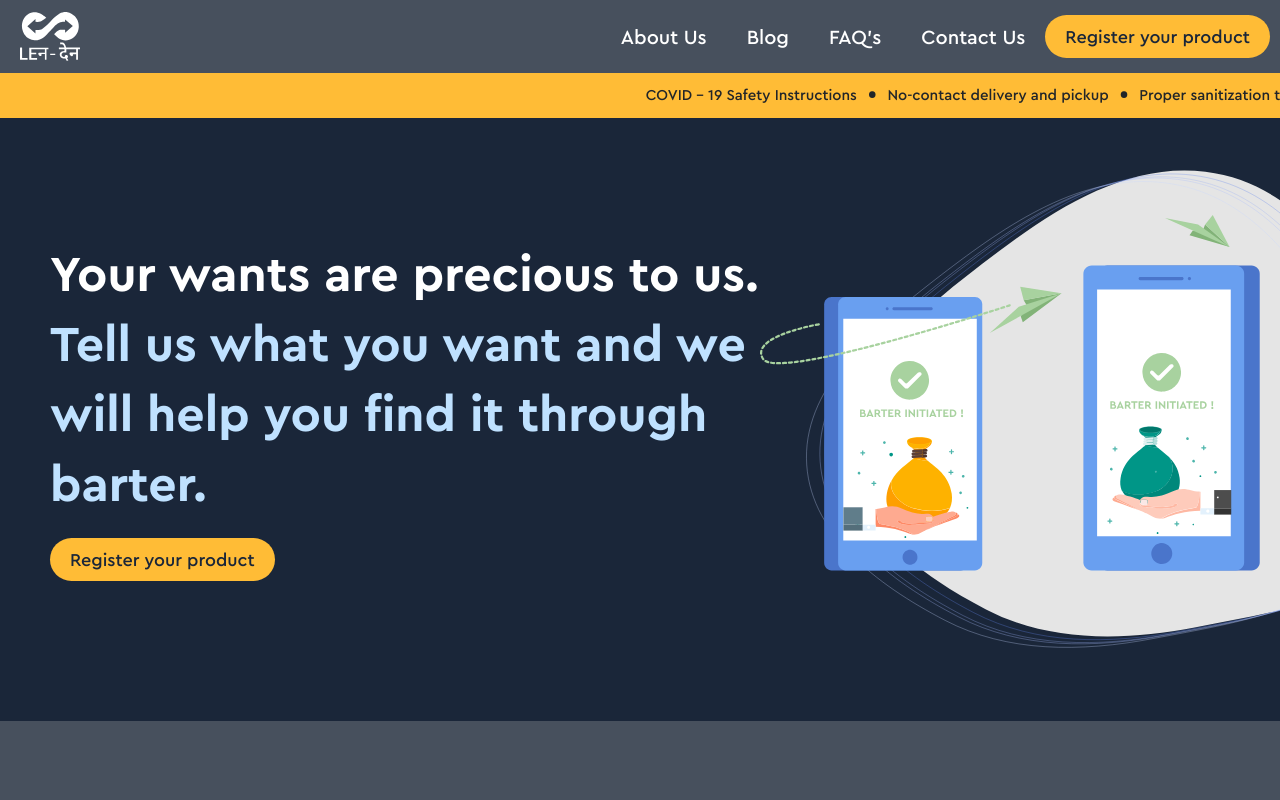
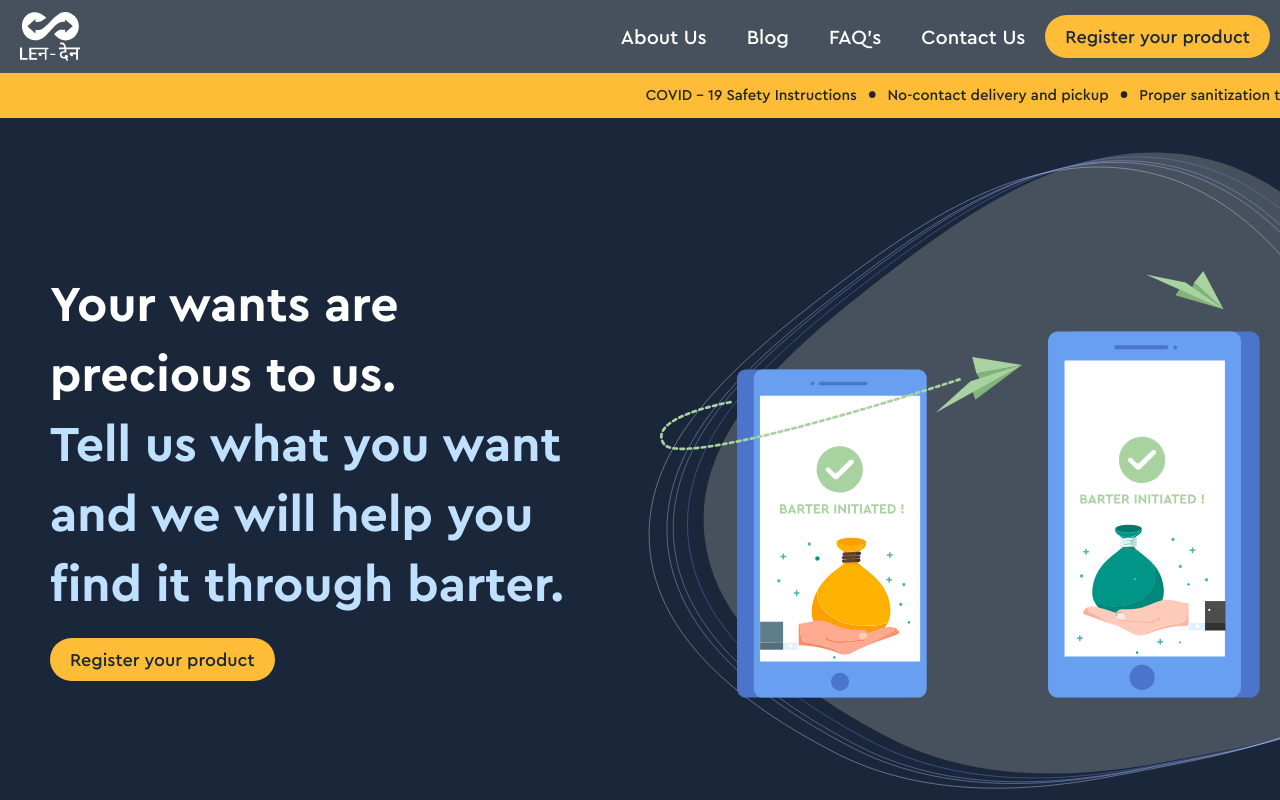
Before and after one commit to TheDemon12/lenden-coming-soon-v2, a React (Create React App) app: page / in a window 1280 px wide. Shown: the top 800 px of the page. Built offline with nearby package versions, Linux system fonts and the light colour scheme.

Commit message:
banner: increase bg size
Signed-off-by: kartik <kartikbhalla12@gmail.com>

```diff
--- a/src/scss/home/_banner.scss
+++ b/src/scss/home/_banner.scss
@@ -1,11 +1,23 @@
 .banner {
-	@include spacing(12rem);
+	@include spacing(20rem);
 
 	color: white;
 	position: relative;
 	display: flex;
 	align-items: center;
 
+	@media (max-width: 1400px) {
+		padding: 15rem 5rem;
+	}
+	@media (max-width: 1200px) {
+		padding: 12rem 5rem;
+	}
+	@media (max-width: 990px) {
+		padding: 10rem 5rem;
+	}
+	@media (max-width: 850px) {
+		padding: 6rem 5rem;
+	}
 	@media (max-width: 700px) {
 		padding: 8rem 5rem;
 	}
@@ -46,18 +58,21 @@
 				color: #fff;
 			}
 		}
+		@media (max-width: 1400px) {
+			max-width: 55rem;
+		}
 
 		@media (max-width: 1200px) {
 			font-size: 4rem;
 			line-height: 6rem;
-			max-width: 60rem;
+			max-width: 45rem;
 		}
 		@media (max-width: 990px) {
 			font-size: 3.5rem;
 			line-height: 5rem;
-			max-width: 50rem;
+			max-width: 35rem;
 		}
-		@media (max-width: 900px) {
+		@media (max-width: 850px) {
 			max-width: 35rem;
 		}
 
@@ -76,18 +91,25 @@
 	.barter {
 		z-index: 1;
 		position: absolute;
-		bottom: 15rem;
+		// bottom: 20rem;
 		right: 2rem;
-		width: 50rem;
+		width: 65rem;
+
+		@media (max-width: 1400px) {
+			width: 60rem;
+		}
 
 		@media (max-width: 1200px) {
-			width: 40rem;
-			bottom: 18rem;
+			width: 50rem;
+			// bottom: 18rem;
 		}
 
 		@media (max-width: 990px) {
-			width: 35rem;
-			bottom: 20rem;
+			width: 50rem;
+			// bottom: 20rem;
+		}
+		@media (max-width: 850px) {
+			width: 40rem;
 		}
 		@media (max-width: 700px) {
 			display: none;
@@ -98,14 +120,20 @@
 		// z-index: -1;
 		position: absolute;
 		right: 0;
-		height: 60rem;
+		height: 85rem;
+		@media (max-width: 1400px) {
+			height: 80rem;
+		}
 
 		@media (max-width: 1200px) {
-			height: 50rem;
+			height: 68rem;
 		}
 
 		@media (max-width: 990px) {
-			height: 45rem;
+			height: 65rem;
+		}
+		@media (max-width: 850px) {
+			height: 50rem;
 		}
 
 		@media (max-width: 700px) {
```
Also changed, not shown: src/icons/bg.svg.
